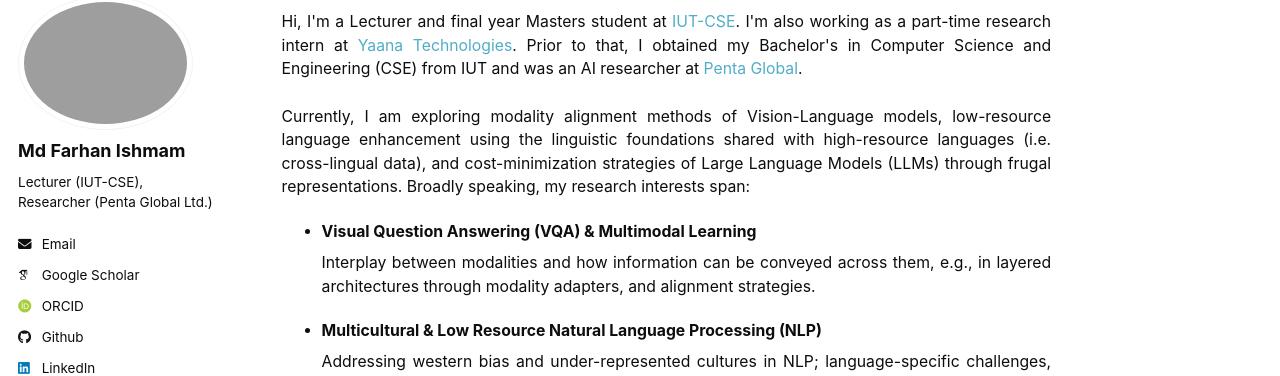
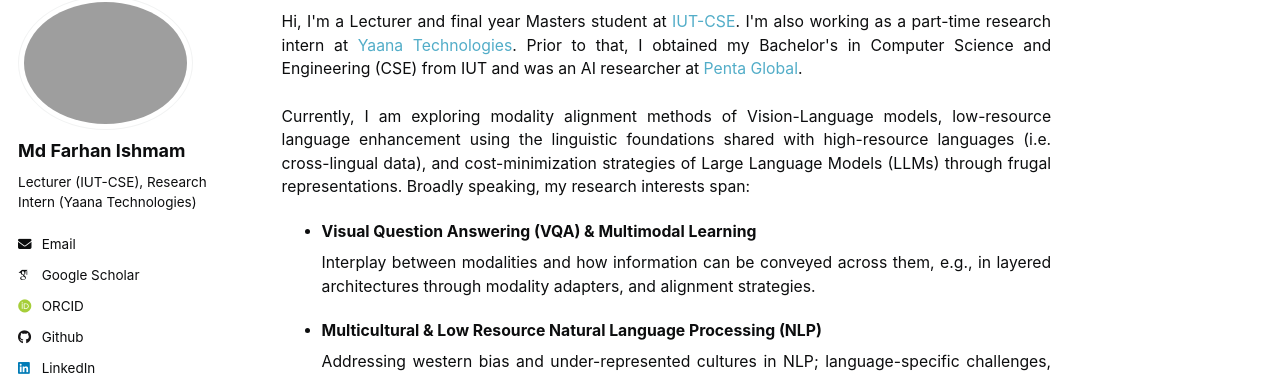
Before and after one commit to farhanishmam/farhanishmam.github.io, a Jekyll site: the page built from _pages/about.md, in a window 1280 px wide. Shown: the part 110-486 px from the top of the page. Built offline with Jekyll 4.4.1, drawn with Linux system fonts in a browser that asks for light colours; some web fonts are replaced.

Commit message:
Update _config.yml

```diff
--- a/_config.yml
+++ b/_config.yml
@@ -24,7 +24,7 @@ author:
   avatar           : "profile.jpg"
   name             : "Md Farhan Ishmam"
   pronouns         : # example: "she/her"
-  bio              : "Lecturer (IUT-CSE), Researcher (Penta Global Ltd.)"
+  bio              : "Lecturer (IUT-CSE), Research Intern (Yaana Technologies)"
   location         : # "Dhaka, Bangladesh"
   employer         : # "Islamic University of Technology"
   uri              : # URL
```
